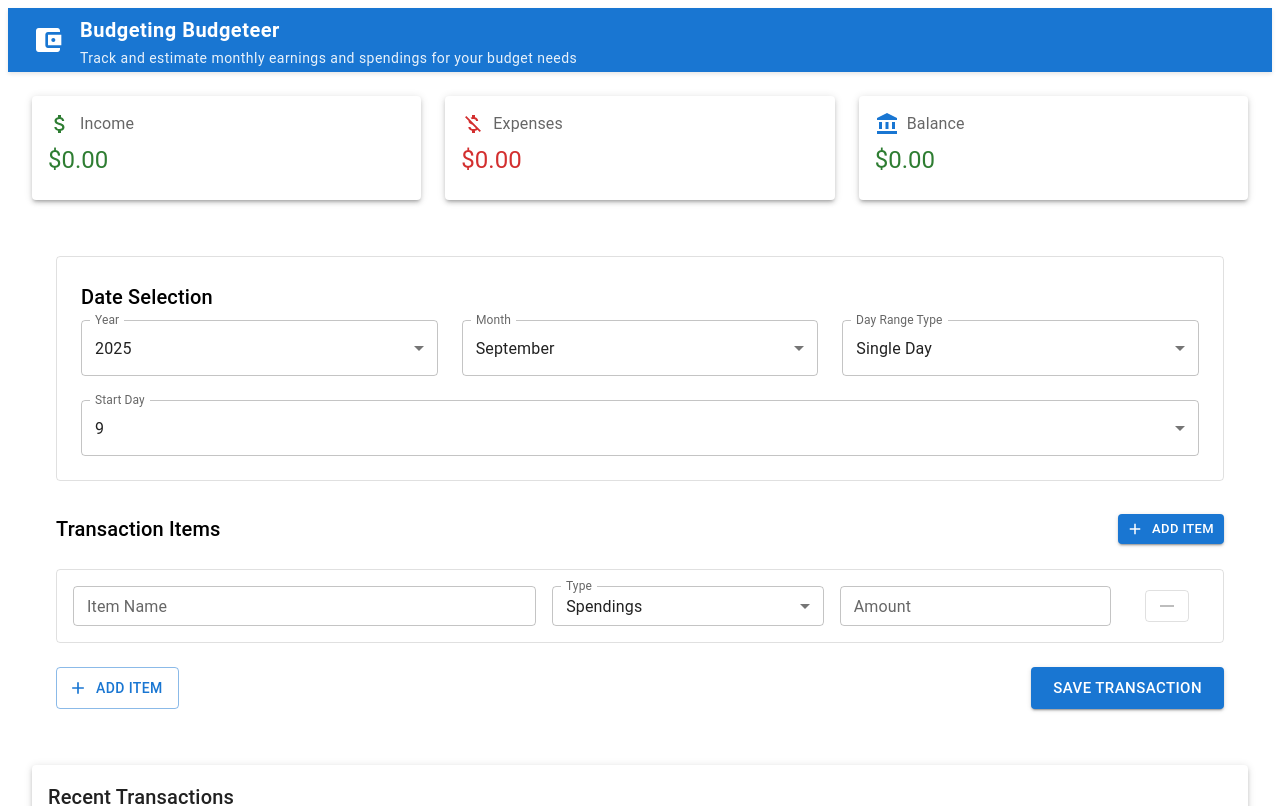
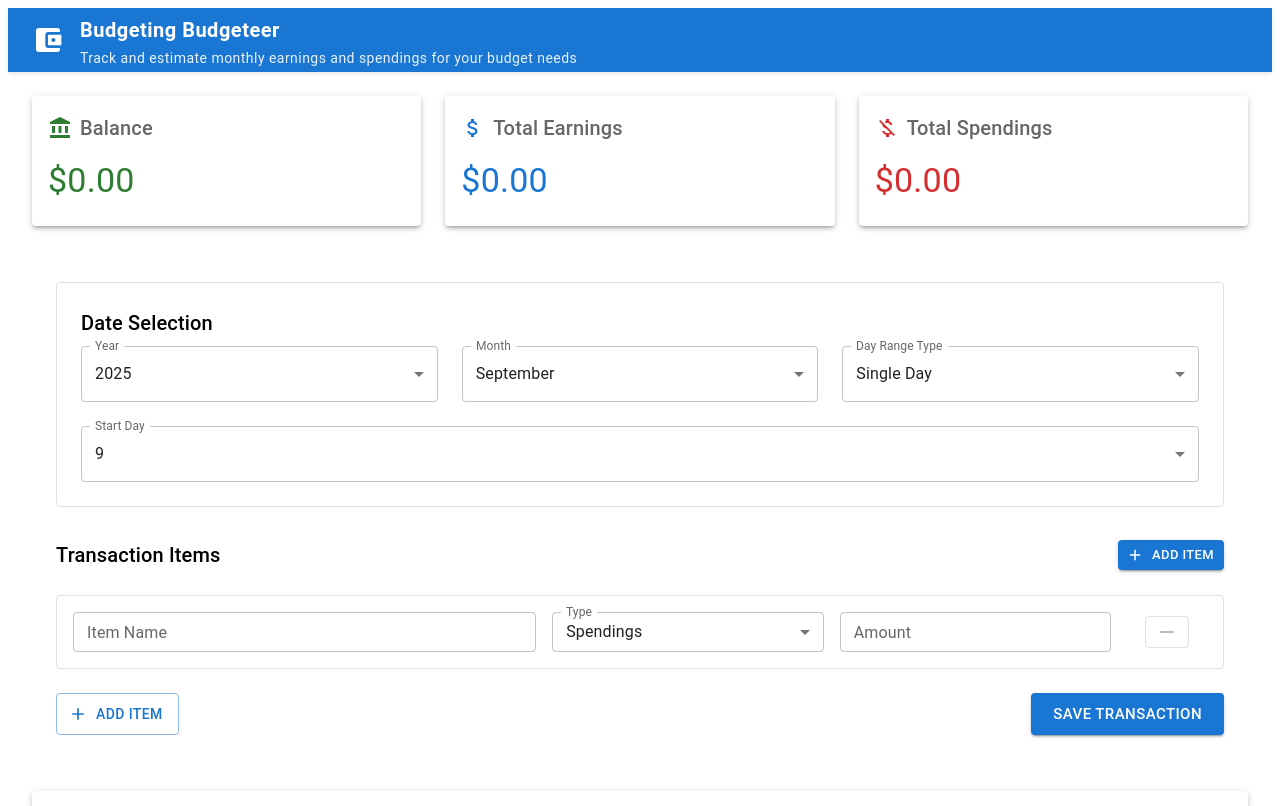
Before and after one commit to Edjery/budget-trackr, a React (Vite) app: page / in a window 1280 px wide. Shown: the top 806 px of the page. Built offline with nearby package versions, Linux system fonts and the light colour scheme.

Commit message:
refactor: summary cards data

```diff
--- a/src/components/AppContent.tsx
+++ b/src/components/AppContent.tsx
@@ -2,6 +2,7 @@ import { Box } from '@mui/material';
 import { Form, Formik } from 'formik';
 import { useTransactionForm } from '../hooks/useTransactionForm';
 import { useTransactionSubmission } from '../hooks/useTransactionSubmission';
+import { useTransactionCalculations } from '../hooks/useTransactionCalculations';
 import { validationSchema, type FormValues } from '../types';
 import { SummaryCards } from './SummaryCards';
 import TransactionForm from './TransactionForm';
@@ -10,6 +11,7 @@ import { TransactionList } from './TransactionList';
 const AppContent = () => {
   const { getInitialValues, createEmptyTransactionItem, resetFormValues } = useTransactionForm();
   const { transactions, submitTransaction, isSubmitting } = useTransactionSubmission();
+  const { totalEarnings, totalSpendings, balance } = useTransactionCalculations(transactions);
   const initialValues = getInitialValues();
 
   const handleSubmit = async (
@@ -24,18 +26,6 @@ const AppContent = () => {
     });
   };
 
-  const { earnings: totalEarnings, spendings: totalSpendings } = transactions.reduce(
-    (acc, t) => {
-      const amount = parseFloat(t.amount || '0');
-      if (t.type === 'earnings') {
-        acc.earnings += amount;
-      } else {
-        acc.spendings += amount;
-      }
-      return acc;
-    },
-    { earnings: 0, spendings: 0 }
-  );
 
     return (
         <Formik
@@ -46,7 +36,11 @@ const AppContent = () => {
         {({ isSubmitting: formikIsSubmitting }) => (
                 <Form>
                     <Box sx={{ p: 3 }}>
-                        <SummaryCards totalEarnings={totalEarnings} totalSpendings={totalSpendings} />
+                        <SummaryCards
+                          totalEarnings={totalEarnings}
+                          totalSpendings={totalSpendings}
+                          balance={balance}
+                        />
                         <TransactionForm isSubmitting={isSubmitting || formikIsSubmitting} />
                         <TransactionList transactions={transactions} />
                     </Box>
--- a/src/components/SummaryCards.tsx
+++ b/src/components/SummaryCards.tsx
@@ -1,49 +1,58 @@
 import { Box, Card, CardContent, Grid, Typography } from '@mui/material';
-import { AccountBalance, AttachMoney, MoneyOff } from '@mui/icons-material';
+import { AttachMoney, MoneyOff, AccountBalance } from '@mui/icons-material';
 import type { SummaryCardsProps } from '../types';
 
-export const SummaryCards = ({ totalEarnings, totalSpendings }: SummaryCardsProps) => (
+export const SummaryCards = ({ totalEarnings, totalSpendings, balance }: SummaryCardsProps) => (
   <Grid container spacing={3} sx={{ mb: 4 }}>
+    {/* Balance Card */}
     <Grid size={{xs: 12, sm: 4}} sx={{ '& > *': { width: '100%' } }}>
       <Card elevation={3}>
         <CardContent>
-          <Box display="flex" alignItems="center" mb={1}>
-            <AttachMoney color="success" sx={{ mr: 1 }} />
-            <Typography color="text.secondary">Income</Typography>
+          <Box display="flex" alignItems="center" mb={2}>
+            <AccountBalance color={balance >= 0 ? 'success' : 'error'} sx={{ mr: 1 }} />
+            <Typography variant="h6" color="textSecondary">
+              Balance
+            </Typography>
           </Box>
-          <Typography variant="h5" color="success.main">
+          <Typography
+            variant="h4"
+            color={balance >= 0 ? 'success.main' : 'error.main'}
+          >
+            ${Math.abs(balance).toFixed(2)}
+          </Typography>
+        </CardContent>
+      </Card>
+    </Grid>
+
+    {/* Earnings Card */}
+    <Grid size={{xs: 12, sm: 4}} sx={{ '& > *': { width: '100%' } }}>
+      <Card elevation={3}>
+        <CardContent>
+          <Box display="flex" alignItems="center" mb={2}>
+            <AttachMoney color="primary" sx={{ mr: 1 }} />
+            <Typography variant="h6" color="textSecondary">
+              Total Earnings
+            </Typography>
+          </Box>
+          <Typography variant="h4" color="primary">
             ${totalEarnings.toFixed(2)}
           </Typography>
         </CardContent>
       </Card>
     </Grid>
 
+    {/* Spendings Card */}
     <Grid size={{xs: 12, sm: 4}} sx={{ '& > *': { width: '100%' } }}>
       <Card elevation={3}>
         <CardContent>
-          <Box display="flex" alignItems="center" mb={1}>
+          <Box display="flex" alignItems="center" mb={2}>
             <MoneyOff color="error" sx={{ mr: 1 }} />
-            <Typography color="text.secondary">Expenses</Typography>
+            <Typography variant="h6" color="textSecondary">
+              Total Spendings
+            </Typography>
           </Box>
-          <Typography variant="h5" color="error.main">
+          <Typography variant="h4" color="error.main">
             ${totalSpendings.toFixed(2)}
-          </Typography>
-        </CardContent>
-      </Card>
-    </Grid>
-
-    <Grid size={{xs: 12, sm: 4}} sx={{ '& > *': { width: '100%' } }}>
-      <Card elevation={3}>
-        <CardContent>
-          <Box display="flex" alignItems="center" mb={1}>
-            <AccountBalance color="primary" sx={{ mr: 1 }} />
-            <Typography color="text.secondary">Balance</Typography>
-          </Box>
-          <Typography
-            variant="h5"
-            color={totalEarnings - totalSpendings >= 0 ? 'success.main' : 'error.main'}
-          >
-            ${(totalEarnings - totalSpendings).toFixed(2)}
           </Typography>
         </CardContent>
       </Card>
--- /dev/null
+++ b/src/hooks/useTransactionCalculations.ts
@@ -0,0 +1,29 @@
+import { useMemo } from 'react';
+import type { Transaction } from '../types';
+
+export const useTransactionCalculations = (transactions: Transaction[]) => {
+  const { totalEarnings, totalSpendings } = useMemo(() => {
+    return transactions.reduce(
+      (acc, transaction) => {
+        const amount = parseFloat(transaction.amount || '0');
+        if (transaction.type === 'earnings') {
+          acc.totalEarnings += amount;
+        } else {
+          acc.totalSpendings += amount;
+        }
+        return acc;
+      },
+      { totalEarnings: 0, totalSpendings: 0 }
+    );
+  }, [transactions]);
+
+  const balance = totalEarnings - totalSpendings;
+
+  return {
+    totalEarnings,
+    totalSpendings,
+    balance,
+  };
+};
+
+export default useTransactionCalculations;
--- a/src/types/index.ts
+++ b/src/types/index.ts
@@ -25,6 +25,7 @@ export interface FormValues {
 export interface SummaryCardsProps {
   totalEarnings: number;
   totalSpendings: number;
+  balance: number;
 }
 
 export interface TransactionFormProps {
```
